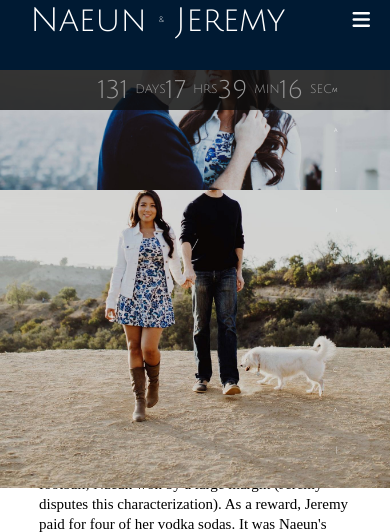
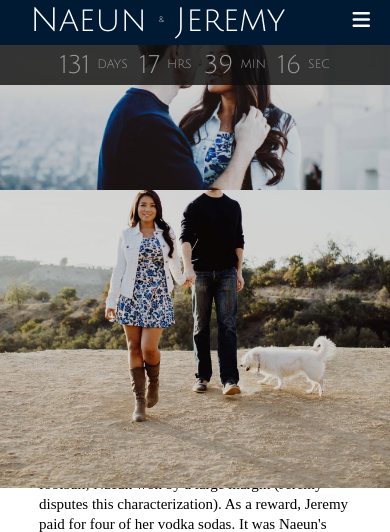
Before and after one commit to rimjieun/wedding-site, a PHP site: page / in a window 390 px wide. Shown: the top 532 px of the page. Run offline with PHP 8.4, Linux system fonts and the light colour scheme; some libraries are stand-ins or nearby versions; some web fonts are replaced.

Commit message:
saving changes

```diff
--- a/assets/css/mq.css
+++ b/assets/css/mq.css
@@ -2,14 +2,6 @@
   body {
     /*background: orange;*/
   }
-
-/*  header {
-    height: 80px;
-  }
-
-  header .top-header {
-    padding: 0;
-  }*/
 
   div#cycler {
     height: 23vh;
@@ -22,9 +14,22 @@
     left: 30px;
   }
 
-  header {
-    /*display: none;*/
-    /*visibility: hidden;*/
+  header .top-header {
+    height: 45px;
+  }
+
+  header h1 {
+    height: 45px;
+    display: table;
+  }
+
+  header .location {
+    display: none;
+  }
+
+  #logo {
+    display: table-cell;
+    vertical-align: middle;
   }
 
   #navbar {
@@ -41,8 +46,12 @@
 
   /*COUNTDOWN*/
 
-  .coundtown {
-    margin: 0 auto;
+  .bottom-header {
+    justify-content: center;
+  }
+
+  .countdown {
+    min-width: 270px;
   }
 
   /*SECTION*/
--- a/assets/css/style.css
+++ b/assets/css/style.css
@@ -178,10 +178,8 @@ i.fa.fa-chevron-circle-down:hover {
   font-family: 'Julius Sans One', sans-serif;
   font-size: 10px;
   width: 330px;
-  /*margin: 0 auto 70px;*/
   align-items: center;
   color: #999999;
-  /*background: green;*/
   line-height: 0px;
 }
 
@@ -193,12 +191,10 @@ i.fa.fa-chevron-circle-down:hover {
   font-size: 25px;
   line-height: 40px;
   margin-right: 7px;
-  /*font-weight: bold;*/
 }
 
 .countdown .label {
   font-size: 12px;
-  /*font-style: italic;*/
 }
 
 span.decoration {
--- a/assets/js/index.js
+++ b/assets/js/index.js
@@ -68,6 +68,15 @@ if ($(window).width() > 600) {
 } else if ($(window).width() <= 600) {
   $('div#cycler').css({ 'padding-top': '0' });
   loadMobileImages();
+  $(window).scroll(function() {
+    if ($(this).scrollTop() > 100) {
+      $('header')
+        .fadeOut(500)
+        .css("display", "else");
+    } else {
+      $('header').fadeIn(500);
+    }
+  });
 }
 
 $(window).on('load', function() {
```
